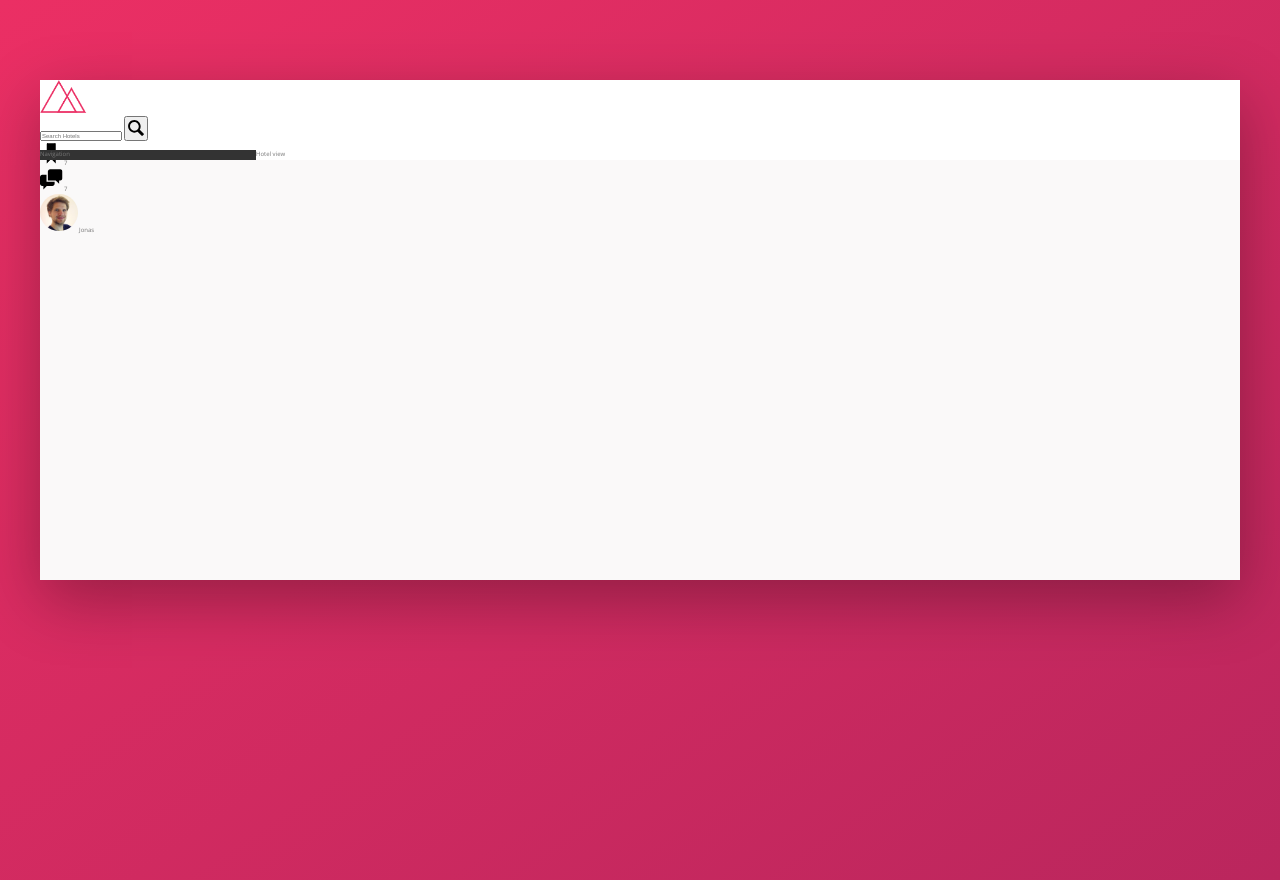
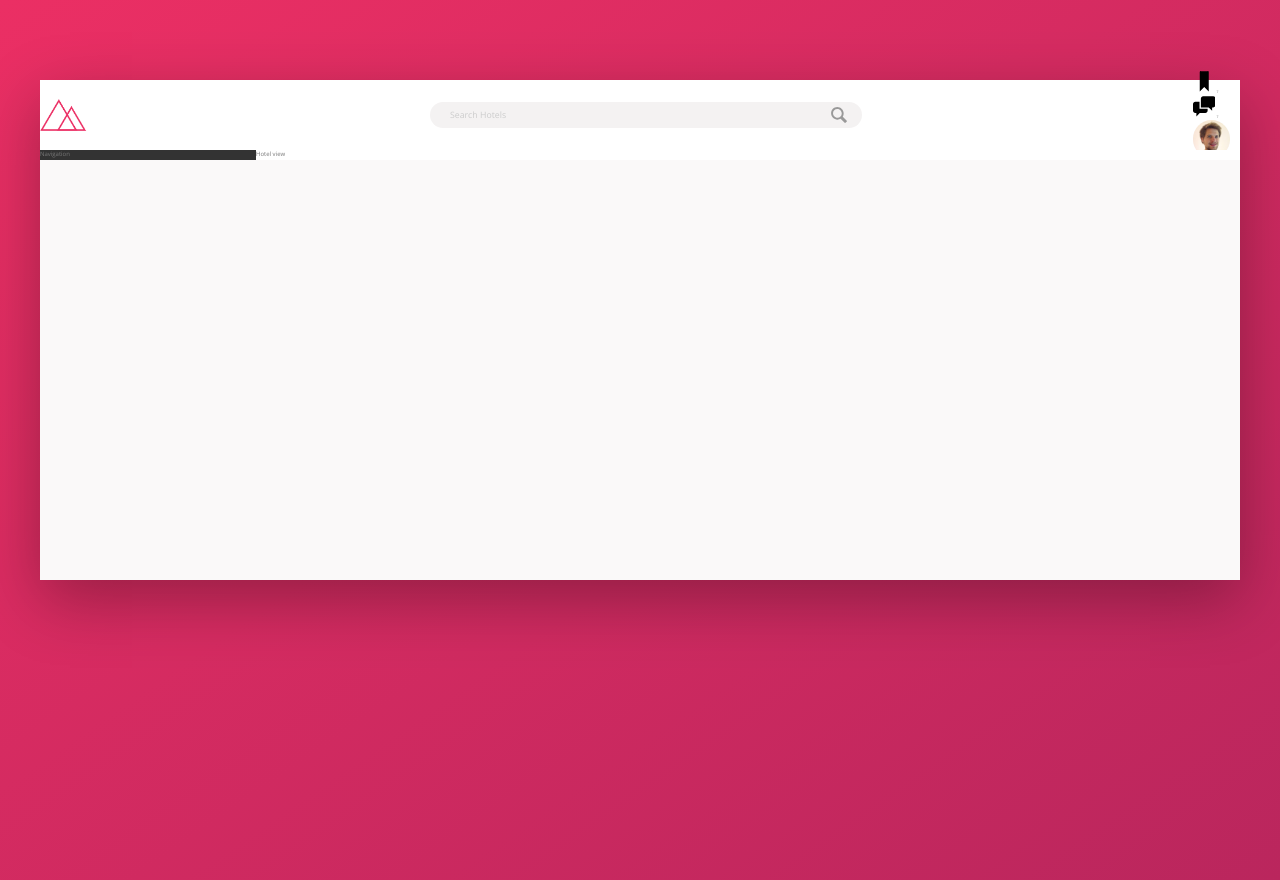
Before and after one commit to rnldbss/trillo, a website: page index.html in a window 1280 px wide. Drawn offline with nearby package versions, Linux system fonts and the light colour scheme.

Commit message:
header components alignment with flexbox

```diff
--- a/sass/_components.scss
+++ b/sass/_components.scss
@@ -9,15 +9,52 @@
 //SEARCH
 
 .search {
+  flex: 0 0 40%;
+  display: flex;
+  align-items: center;
+  justify-content: center;
+
   &__input {
+    font-family: inherit;
+    font-size: inherit;
+    color: inherit;
+    border: none;
+    background-color: var(--color-grey-light-2);
+    padding: 0.7rem 2rem;
+    border-radius: 10rem;
+    width: 90%;
+    transition: all 0.2s;
+    margin-right: -3.25rem;
+
+    &:focus {
+      outline: none;
+      width: 100%;
+      background-color: var(--color-grey-light-3);
+    }
+
+    &::-webkit-input-placeholder {
+      font-weight: 100;
+      color: var(--color-grey-light-4);
+    }
   }
 
   &__button {
+    border: none;
+    background-color: transparent;
+
+    &:focus {
+      outline: none;
+    }
+
+    &:active {
+      transform: translateY(2px);
+    }
   }
 
   &__icon {
     height: 2rem;
     width: 2rem;
+    fill: var(--color-grey-dark-3);
   }
 }
 
--- a/sass/_layout.scss
+++ b/sass/_layout.scss
@@ -7,9 +7,13 @@
 }
 
 .header {
+  font-size: 1.4rem;
   height: 7rem;
   background-color: #fff;
   border-bottom: var(--color-grey-light-1);
+  display: flex;
+  justify-content: space-between;
+  align-items: center;
 }
 
 .content {
```
Also changed, not shown: css/style.css, 1 other file.
